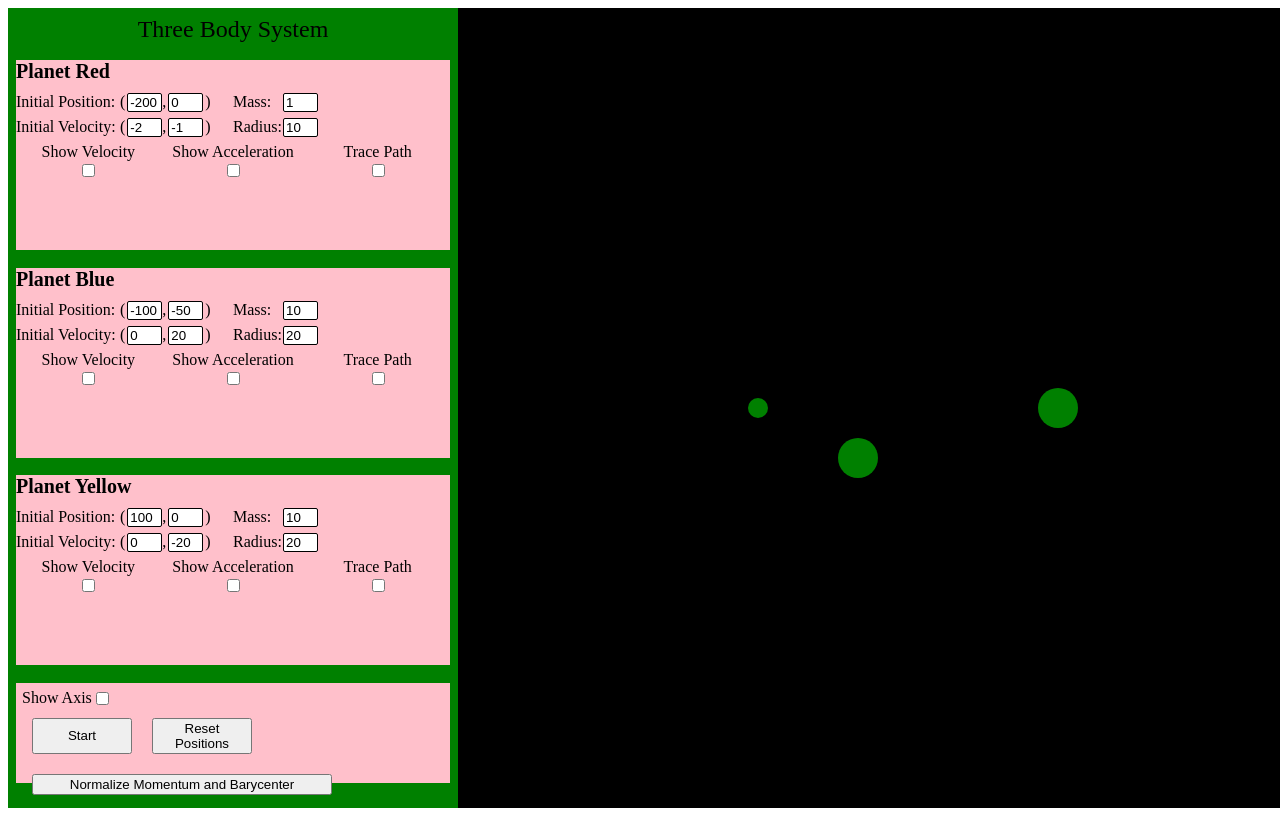
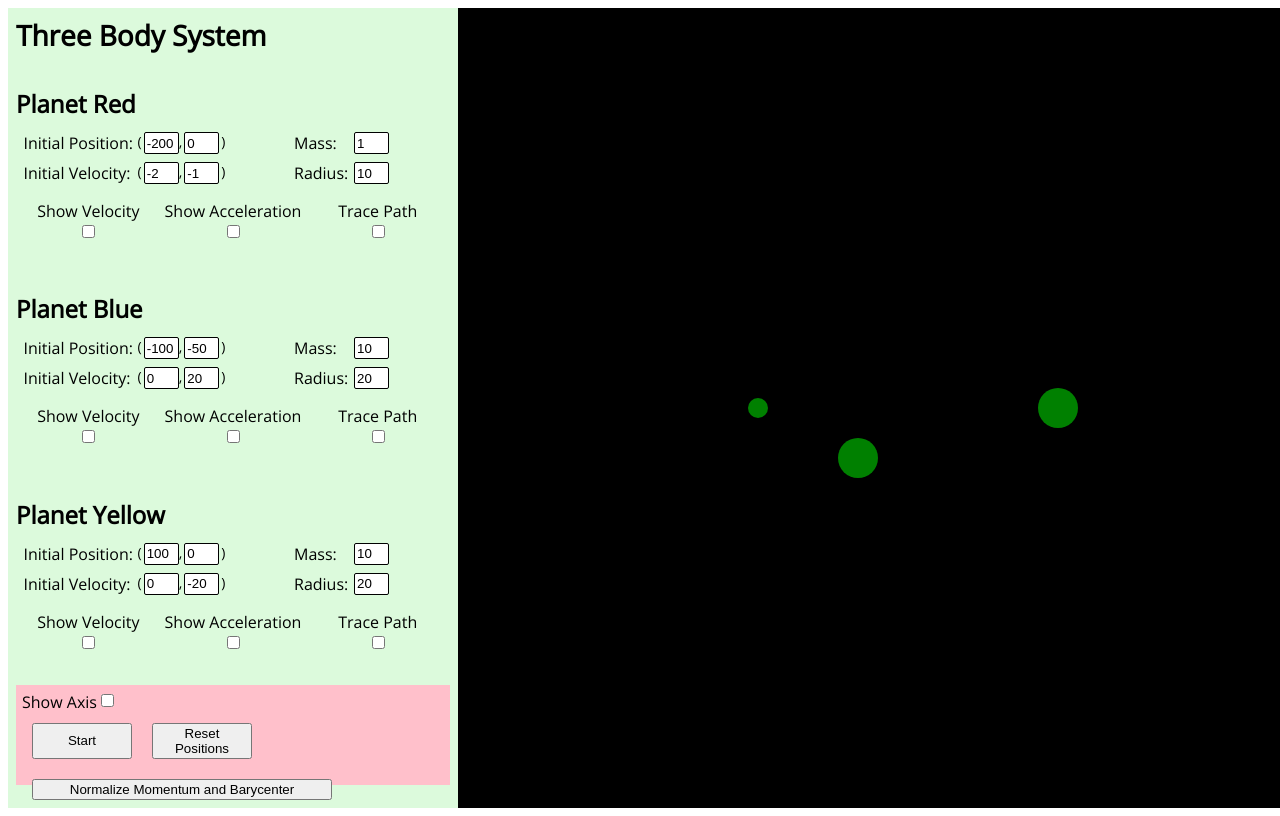
Before and after one commit to echentw/three-body, a React app: page / in a window 1280 px wide. Shown: the top 816 px of the page. Built offline with nearby package versions, Linux system fonts and the light colour scheme.

Commit message:
more sidebar formatting

```diff
--- a/src/components/PlanetConfigComponent.tsx
+++ b/src/components/PlanetConfigComponent.tsx
@@ -36,7 +36,7 @@ export class PlanetConfigComponent extends React.Component<ComponentProps> {
     } = this.props;
     return (
       <div className="planet-config-component">
-        <div className="planet-name">
+        <div className="planet-name text">
           {label}
         </div>
         <div className="inputs-container">
--- a/src/components/PlanetToggleComponent/PlanetToggleComponent.scss
+++ b/src/components/PlanetToggleComponent/PlanetToggleComponent.scss
@@ -1,6 +1,4 @@
 .planet-toggle-component {
-  flex: 1;
-
   display: flex;
   flex-direction: column;
 
@@ -8,6 +6,8 @@
     display: flex;
     flex-direction: column;
     align-items: center;
+
+    font-size: 16px;
   }
 
   .checkbox-component {
--- a/src/components/PlanetToggleComponent/PlanetToggleComponent.tsx
+++ b/src/components/PlanetToggleComponent/PlanetToggleComponent.tsx
@@ -15,7 +15,7 @@ export class PlanetToggleComponent extends React.Component<ComponentProps> {
     const { label, on, onToggle } = this.props;
     return (
       <div className="planet-toggle-component">
-        <div className="planet-toggle-label">{label}</div>
+        <div className="planet-toggle-label text">{label}</div>
         <CheckBoxComponent
           checked={on}
           onToggle={onToggle}
--- a/src/components/ScalarInputComponent/ScalarInputComponent.scss
+++ b/src/components/ScalarInputComponent/ScalarInputComponent.scss
@@ -3,7 +3,8 @@
   flex-direction: row;
 
   .scalar-label {
-    width: 50px;
+    width: 60px;
+    font-size: 16px;
   }
 
   .scalar-input {
--- a/src/components/ScalarInputComponent/ScalarInputComponent.tsx
+++ b/src/components/ScalarInputComponent/ScalarInputComponent.tsx
@@ -13,7 +13,7 @@ export class ScalarInputComponent extends React.Component<ComponentProps> {
     const { label, value, onChangeValue } = this.props;
     return (
       <div className="scalar-input-component">
-        <div className="scalar-label">{label}:</div>
+        <div className="scalar-label text">{label}:</div>
         <input className="scalar-input" type="text" defaultValue={String(value)} onChange={onChangeValue}/>
       </div>
     );
--- a/src/components/SideBarComponent.tsx
+++ b/src/components/SideBarComponent.tsx
@@ -108,7 +108,7 @@ export class SideBarComponent extends React.Component<SideBarComponentProps, Sid
   render() {
     return (
       <div className="sidebar-container">
-        <div className="title-container">
+        <div className="title-container text">
           Three Body System
         </div>
         <div className="sidebar-content-container">
--- a/src/components/VectorInputComponent/VectorInputComponent.scss
+++ b/src/components/VectorInputComponent/VectorInputComponent.scss
@@ -3,19 +3,23 @@
   flex-direction: row;
 
   .vector-label {
-    width: 104px;
+    width: 114px;
+    font-size: 16px;
   }
 
   .left-parenthesis {
     margin-right: 2px;
+    font-size: 14px;
   }
 
   .comma {
     margin-right: 2px;
+    font-size: 14px;
   }
 
   .right-parenthesis {
     margin-left: 2px;
+    font-size: 14px;
   }
 
   .vector-input {
--- a/src/components/VectorInputComponent/VectorInputComponent.tsx
+++ b/src/components/VectorInputComponent/VectorInputComponent.tsx
@@ -15,12 +15,12 @@ export class VectorInputComponent extends React.Component<ComponentProps> {
     const { label, x, y, onChangeX, onChangeY } = this.props;
     return (
       <div className="vector-input-component">
-        <div className="vector-label">{label}:</div>
-        <div className="left-parenthesis">(</div>
+        <div className="vector-label text">{label}:</div>
+        <div className="left-parenthesis text">(</div>
         <input className="vector-input" type="text" defaultValue={String(x)} onChange={onChangeX}/>
-        <div className="comma">,</div>
+        <div className="comma text">,</div>
         <input className="vector-input" type="text" defaultValue={String(y)} onChange={onChangeY}/>
-        <div className="right-parenthesis">)</div>
+        <div className="right-parenthesis text">)</div>
       </div>
     );
   }
--- a/src/index.html
+++ b/src/index.html
@@ -1,5 +1,6 @@
 <html>
   <head>
+    <link rel="stylesheet" type="text/css" href="//fonts.googleapis.com/css?family=Open+Sans"/>
   </head>
   <body>
     <div class="app-container">
--- a/src/styles/_PlanetConfigComponent.scss
+++ b/src/styles/_PlanetConfigComponent.scss
@@ -3,26 +3,32 @@
     .planet-config-component {
       height: 190px;
       width: 100%;
-      background-color: pink;
 
       display: flex;
       flex-direction: column;
+      justify-content: center;
 
       .planet-name {
-        font-size: 20px;
+        font-size: 24px;
         font-weight: bold;
-        margin-bottom: 10px;
+        margin-bottom: 12px;
       }
 
       .inputs-container {
         display: flex;
         flex-direction: row;
 
+        margin-bottom: 8px;
+
         .vector-inputs-container {
           flex: 1;
 
           .vector-input-container {
-            margin-bottom: 6px;
+            display: flex;
+            flex-direction: row;
+            justify-content: center;
+
+            margin-bottom: 8px;
           }
         }
 
@@ -30,14 +36,16 @@
           flex: 1;
 
           .scalar-input-container {
-            margin-bottom: 6px;
+            display: flex;
+            flex-direction: row;
+            justify-content: center;
+
+            margin-bottom: 8px;
           }
         }
       }
 
       .planet-toggles-container {
-        flex: 1;
-
         display: flex;
         flex-direction: row;
 
--- a/src/styles/_SideBar.scss
+++ b/src/styles/_SideBar.scss
@@ -13,11 +13,11 @@
   width: 450px;
 
   padding: 8px;
-  background-color: green;
+  background-color: rgb(220, 250, 220);
 
   .title-container {
-    text-align: center;
-    font-size: 24px;
+    font-size: 28px;
+    font-weight: bold;
   }
 
   .sidebar-content-container {
--- a/src/styles/main.scss
+++ b/src/styles/main.scss
@@ -8,4 +8,8 @@
   flex-direction: row;
 }
 
+.text {
+  font-family: Open Sans;
+}
+
 @import 'SideBar';
```
